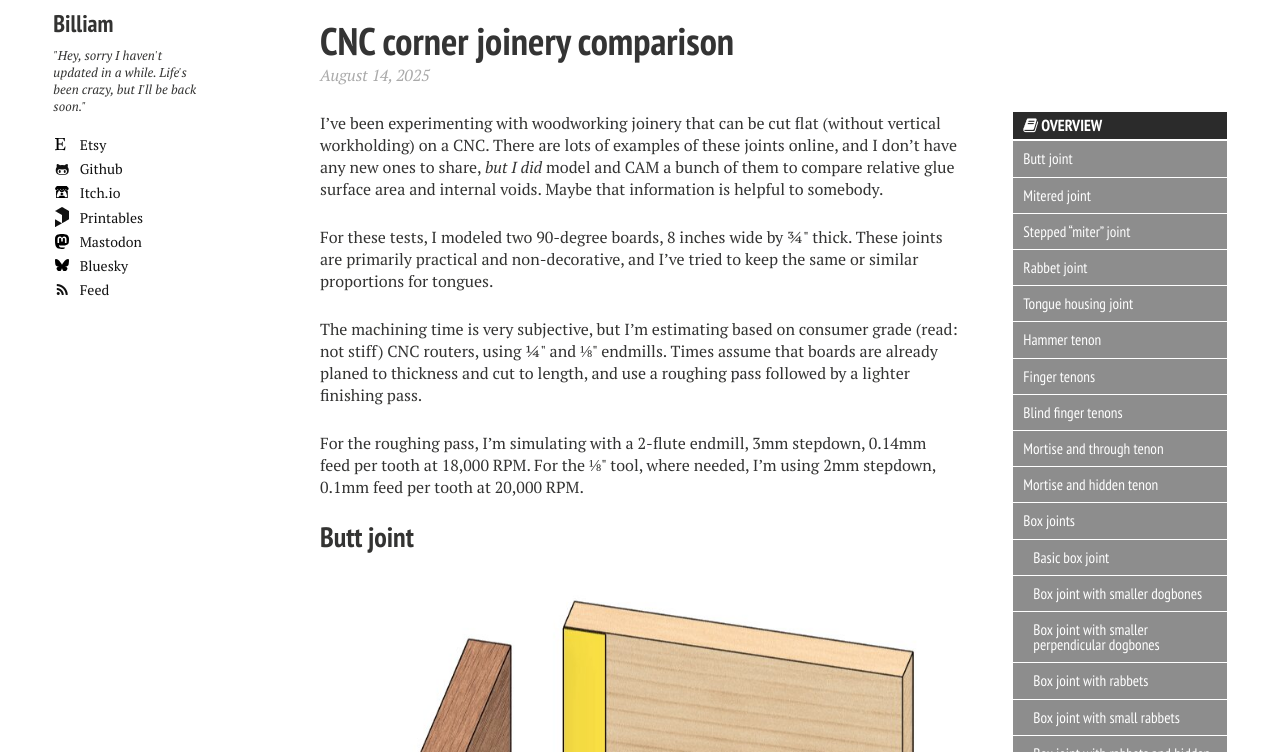
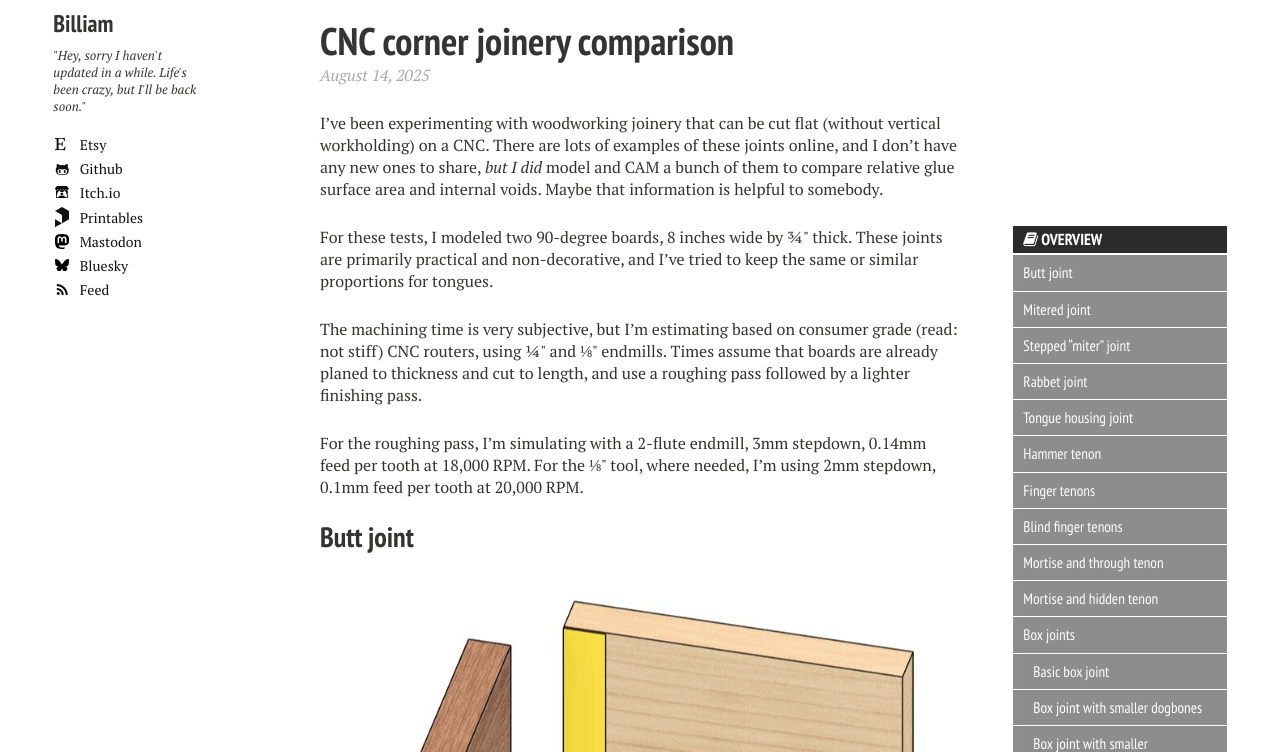
Before and after one commit to Billiam/billiam.org, a Jekyll site: the page built from _posts/2025-08-13-cnc-joints.md, in a window 1280 px wide and 900 px high, scrolled down 377 px, cut to the strip 148-900 px from the top of the window. Built offline with Jekyll 4.4.1, drawn with Linux system fonts in a browser that asks for light colours; nearby versions of some CDN libraries.

Commit message:
Move TOC lower

```diff
--- a/_posts/2025-08-13-cnc-joints.md
+++ b/_posts/2025-08-13-cnc-joints.md
@@ -6,10 +6,9 @@ date: 2025-08-13 20:10:00 -0500
 comments: false
 share: false
 ---
+I've been experimenting with woodworking joinery that can be cut flat (without vertical workholding) on a CNC. There are lots of examples of these joints online, and I don't have any new ones to share, _but I did_ model and CAM a bunch of them to compare relative glue surface area and internal voids. Maybe that information is helpful to somebody.
 
 {% include _toc.html %}
-
-I've been experimenting with woodworking joinery that can be cut flat (without vertical workholding) on a CNC. There are lots of examples of these joints online, and I don't have any new ones to share, _but I did_ model and CAM a bunch of them to compare relative glue surface area and internal voids. Maybe that information is helpful to somebody.
 
 For these tests, I modeled two 90-degree boards, 8 inches wide by ¾\" thick. These joints are primarily practical and non-decorative, and I've tried to keep the same or similar proportions for tongues.
 
```
